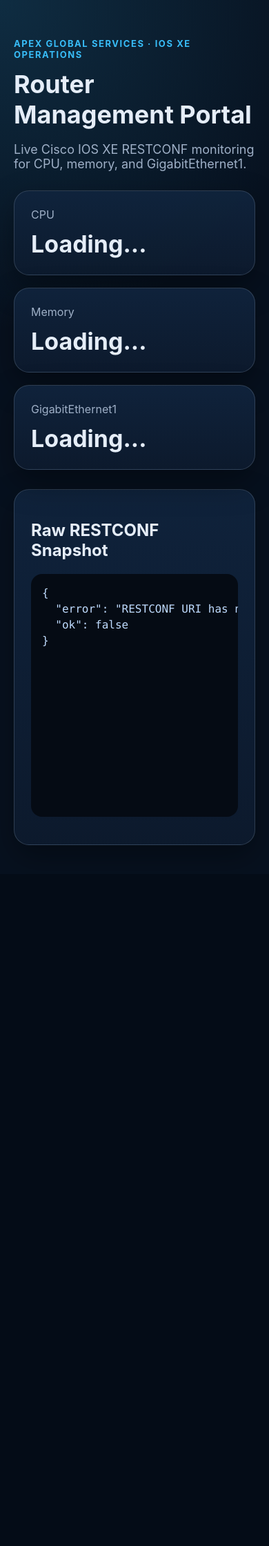
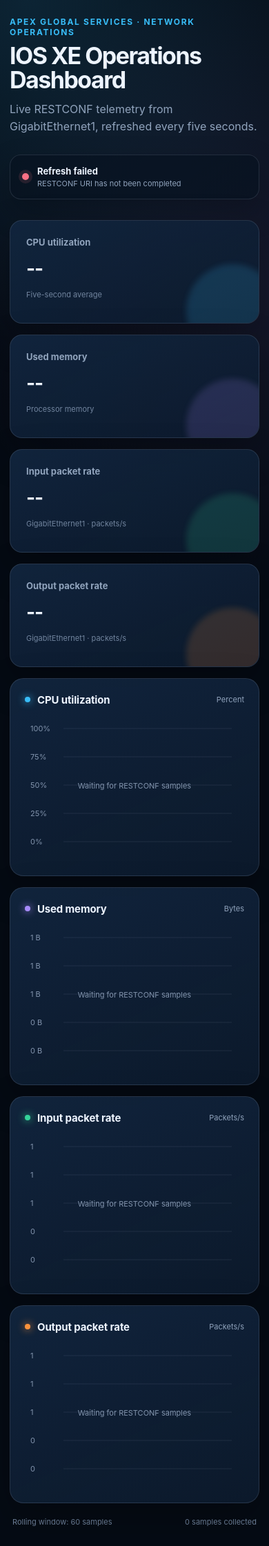
Before and after one commit to tanthanh85/CCNPAUTO_FINAL_LAB, a Flask app: page / in a window 390 px wide. Shown: the whole page at 69% size. Before the commit the page ends 1225 px from the top, so only its background shows below. Run offline with Flask 3, Linux system fonts and the light colour scheme.

Commit message:
Improve Project 2 monitoring dashboard

```diff
--- a/Project2_IOSXE_MODEL_DRIVEN/static/portal.css
+++ b/Project2_IOSXE_MODEL_DRIVEN/static/portal.css
@@ -1,90 +1,271 @@
 :root {
-  --bg: #07111f;
-  --panel: #0d1b2e;
-  --line: rgba(148, 163, 184, 0.25);
-  --text: #e5edf8;
-  --muted: #9fb0c7;
-  --accent: #38bdf8;
+  color-scheme: dark;
+  --bg: #050b14;
+  --panel: rgba(13, 27, 46, 0.88);
+  --panel-strong: #0f2036;
+  --line: rgba(148, 163, 184, 0.18);
+  --text: #edf4ff;
+  --muted: #91a4bd;
+  --cpu: #38bdf8;
+  --memory: #a78bfa;
+  --input: #34d399;
+  --output: #fb923c;
+}
+
+* {
+  box-sizing: border-box;
 }
 
 body {
   margin: 0;
   min-height: 100vh;
-  background: radial-gradient(circle at top left, rgba(56, 189, 248, 0.16), transparent 30rem), var(--bg);
+  background:
+    radial-gradient(circle at 10% 0%, rgba(56, 189, 248, 0.14), transparent 31rem),
+    radial-gradient(circle at 95% 18%, rgba(167, 139, 250, 0.1), transparent 28rem),
+    var(--bg);
   color: var(--text);
   font-family: Inter, ui-sans-serif, system-ui, -apple-system, BlinkMacSystemFont, "Segoe UI", sans-serif;
 }
 
 .shell {
-  width: min(1100px, calc(100vw - 40px));
+  width: min(1440px, calc(100vw - 48px));
   margin: 0 auto;
-  padding: 42px 0;
+  padding: 38px 0 28px;
+}
+
+.hero {
+  display: flex;
+  align-items: flex-end;
+  justify-content: space-between;
+  gap: 28px;
+  margin-bottom: 30px;
 }
 
 .eyebrow {
-  color: var(--accent);
-  font-size: 13px;
-  font-weight: 700;
-  letter-spacing: 0.12em;
+  margin: 0 0 10px;
+  color: var(--cpu);
+  font-size: 12px;
+  font-weight: 750;
+  letter-spacing: 0.14em;
   text-transform: uppercase;
 }
 
 h1 {
   margin: 0;
-  font-size: clamp(36px, 6vw, 64px);
+  font-size: clamp(34px, 5vw, 58px);
+  letter-spacing: -0.045em;
+  line-height: 1.02;
 }
 
-p {
+.subtitle {
+  max-width: 700px;
+  margin: 13px 0 0;
   color: var(--muted);
-  font-size: 18px;
+  font-size: 16px;
+  line-height: 1.55;
 }
 
-.cards {
-  display: grid;
-  grid-template-columns: repeat(3, 1fr);
-  gap: 18px;
-  margin: 28px 0;
+.connection {
+  display: flex;
+  align-items: center;
+  min-width: 245px;
+  gap: 12px;
+  padding: 15px 17px;
+  border: 1px solid var(--line);
+  border-radius: 16px;
+  background: rgba(8, 18, 32, 0.72);
+  box-shadow: 0 18px 45px rgba(0, 0, 0, 0.22);
 }
 
-.card,
-.panel {
-  border: 1px solid var(--line);
-  border-radius: 22px;
-  background: linear-gradient(180deg, rgba(16, 36, 61, 0.95), rgba(13, 27, 46, 0.95));
-  box-shadow: 0 18px 45px rgba(0, 0, 0, 0.35);
+.connection strong,
+.connection span {
+  display: block;
 }
 
-.card {
-  padding: 24px;
+.connection strong {
+  font-size: 13px;
 }
 
-.card span {
+.connection span:not(.status-dot) {
+  margin-top: 3px;
+  color: var(--muted);
+  font-size: 11px;
+}
+
+.status-dot {
+  width: 10px;
+  height: 10px;
+  flex: 0 0 auto;
+  border-radius: 999px;
+  box-shadow: 0 0 0 5px rgba(148, 163, 184, 0.09);
+}
+
+.status-dot.pending {
+  background: #94a3b8;
+}
+
+.status-dot.online {
+  background: var(--input);
+  box-shadow: 0 0 0 5px rgba(52, 211, 153, 0.12), 0 0 16px rgba(52, 211, 153, 0.48);
+}
+
+.status-dot.error {
+  background: #fb7185;
+  box-shadow: 0 0 0 5px rgba(251, 113, 133, 0.12);
+}
+
+.summary-grid,
+.chart-grid {
+  display: grid;
+  grid-template-columns: repeat(4, minmax(0, 1fr));
+  gap: 16px;
+}
+
+.summary-grid {
+  margin-bottom: 16px;
+}
+
+.summary-card,
+.chart-card {
+  position: relative;
+  overflow: hidden;
+  border: 1px solid var(--line);
+  background: linear-gradient(155deg, rgba(17, 37, 62, 0.96), var(--panel));
+  box-shadow: 0 20px 55px rgba(0, 0, 0, 0.27);
+}
+
+.summary-card {
+  min-height: 150px;
+  padding: 23px;
+  border-radius: 18px;
+}
+
+.summary-card::after {
+  position: absolute;
+  right: -30px;
+  bottom: -50px;
+  width: 135px;
+  height: 135px;
+  border-radius: 50%;
+  content: "";
+  filter: blur(4px);
+  opacity: 0.16;
+}
+
+.summary-card.cpu::after { background: var(--cpu); }
+.summary-card.memory::after { background: var(--memory); }
+.summary-card.input::after { background: var(--input); }
+.summary-card.output::after { background: var(--output); }
+
+.summary-label {
   display: block;
   color: var(--muted);
-  margin-bottom: 12px;
+  font-size: 13px;
+  font-weight: 650;
 }
 
-.card strong {
-  font-size: 34px;
+.summary-card strong {
+  position: relative;
+  z-index: 1;
+  display: block;
+  margin: 13px 0 9px;
+  font-size: clamp(28px, 3vw, 40px);
+  letter-spacing: -0.035em;
 }
 
-.panel {
-  padding: 24px;
+.summary-card small {
+  position: relative;
+  z-index: 1;
+  color: #71849e;
+  font-size: 11px;
 }
 
-pre {
-  overflow: auto;
-  min-height: 320px;
-  padding: 16px;
-  border-radius: 16px;
-  background: #050b14;
-  color: #bfdbfe;
-  font-family: "Cascadia Code", Consolas, Monaco, monospace;
-  line-height: 1.45;
+.chart-grid {
+  grid-template-columns: repeat(2, minmax(0, 1fr));
 }
 
-@media (max-width: 850px) {
-  .cards {
+.chart-card {
+  padding: 21px;
+  border-radius: 20px;
+}
+
+.chart-heading {
+  display: flex;
+  align-items: center;
+  justify-content: space-between;
+  margin-bottom: 14px;
+}
+
+.chart-heading > div {
+  display: flex;
+  align-items: center;
+  gap: 10px;
+}
+
+.chart-heading h2 {
+  margin: 0;
+  font-size: 15px;
+  letter-spacing: -0.01em;
+}
+
+.chart-heading > span {
+  color: var(--muted);
+  font-size: 11px;
+}
+
+.metric-dot {
+  width: 8px;
+  height: 8px;
+  border-radius: 50%;
+}
+
+.cpu-dot { background: var(--cpu); box-shadow: 0 0 12px var(--cpu); }
+.memory-dot { background: var(--memory); box-shadow: 0 0 12px var(--memory); }
+.input-dot { background: var(--input); box-shadow: 0 0 12px var(--input); }
+.output-dot { background: var(--output); box-shadow: 0 0 12px var(--output); }
+
+canvas {
+  display: block;
+  width: 100%;
+  height: 230px;
+  border-radius: 12px;
+}
+
+footer {
+  display: flex;
+  justify-content: space-between;
+  padding: 20px 4px 0;
+  color: #71849e;
+  font-size: 11px;
+}
+
+@media (max-width: 1050px) {
+  .summary-grid {
+    grid-template-columns: repeat(2, minmax(0, 1fr));
+  }
+}
+
+@media (max-width: 760px) {
+  .shell {
+    width: min(100% - 28px, 680px);
+    padding-top: 24px;
+  }
+
+  .hero {
+    align-items: stretch;
+    flex-direction: column;
+  }
+
+  .connection {
+    width: 100%;
+  }
+
+  .chart-grid,
+  .summary-grid {
     grid-template-columns: 1fr;
   }
+
+  canvas {
+    height: 210px;
+  }
 }
--- a/Project2_IOSXE_MODEL_DRIVEN/templates_flask/portal.html
+++ b/Project2_IOSXE_MODEL_DRIVEN/templates_flask/portal.html
@@ -3,57 +3,335 @@
 <head>
   <meta charset="utf-8">
   <meta name="viewport" content="width=device-width, initial-scale=1">
-  <title>IOS XE Management Portal</title>
+  <title>IOS XE Operations Dashboard</title>
   <link rel="stylesheet" href="{{ url_for('static', filename='portal.css') }}">
 </head>
 <body>
   <main class="shell">
-    <section class="hero">
-      <p class="eyebrow">Apex Global Services · IOS XE Operations</p>
-      <h1>Router Management Portal</h1>
-      <p>Live Cisco IOS XE RESTCONF monitoring for CPU, memory, and GigabitEthernet1.</p>
-    </section>
+    <header class="hero">
+      <div>
+        <p class="eyebrow">Apex Global Services · Network Operations</p>
+        <h1>IOS XE Operations Dashboard</h1>
+        <p class="subtitle">
+          Live RESTCONF telemetry from GigabitEthernet1, refreshed every five seconds.
+        </p>
+      </div>
+      <div class="connection">
+        <span id="status-dot" class="status-dot pending"></span>
+        <div>
+          <strong id="status-text">Connecting</strong>
+          <span id="last-update">Waiting for the first sample</span>
+        </div>
+      </div>
+    </header>
 
-    <section class="cards">
-      <article class="card">
-        <span>CPU</span>
-        <strong id="cpu">Loading...</strong>
+    <section class="summary-grid" aria-label="Current metric values">
+      <article class="summary-card cpu">
+        <span class="summary-label">CPU utilization</span>
+        <strong id="cpu-value">--</strong>
+        <small>Five-second average</small>
       </article>
-      <article class="card">
-        <span>Memory</span>
-        <strong id="memory">Loading...</strong>
+      <article class="summary-card memory">
+        <span class="summary-label">Used memory</span>
+        <strong id="memory-value">--</strong>
+        <small>Processor memory</small>
       </article>
-      <article class="card">
-        <span>GigabitEthernet1</span>
-        <strong id="interface">Loading...</strong>
+      <article class="summary-card input">
+        <span class="summary-label">Input packet rate</span>
+        <strong id="input-value">--</strong>
+        <small>GigabitEthernet1 · packets/s</small>
+      </article>
+      <article class="summary-card output">
+        <span class="summary-label">Output packet rate</span>
+        <strong id="output-value">--</strong>
+        <small>GigabitEthernet1 · packets/s</small>
       </article>
     </section>
 
-    <section class="panel">
-      <h2>Raw RESTCONF Snapshot</h2>
-      <pre id="raw">Waiting for data...</pre>
+    <section class="chart-grid" aria-label="Metric history">
+      <article class="chart-card">
+        <div class="chart-heading">
+          <div>
+            <span class="metric-dot cpu-dot"></span>
+            <h2>CPU utilization</h2>
+          </div>
+          <span>Percent</span>
+        </div>
+        <canvas id="cpu-chart" aria-label="CPU utilization history"></canvas>
+      </article>
+
+      <article class="chart-card">
+        <div class="chart-heading">
+          <div>
+            <span class="metric-dot memory-dot"></span>
+            <h2>Used memory</h2>
+          </div>
+          <span>Bytes</span>
+        </div>
+        <canvas id="memory-chart" aria-label="Used memory history"></canvas>
+      </article>
+
+      <article class="chart-card">
+        <div class="chart-heading">
+          <div>
+            <span class="metric-dot input-dot"></span>
+            <h2>Input packet rate</h2>
+          </div>
+          <span>Packets/s</span>
+        </div>
+        <canvas id="input-chart" aria-label="Input packet rate history"></canvas>
+      </article>
+
+      <article class="chart-card">
+        <div class="chart-heading">
+          <div>
+            <span class="metric-dot output-dot"></span>
+            <h2>Output packet rate</h2>
+          </div>
+          <span>Packets/s</span>
+        </div>
+        <canvas id="output-chart" aria-label="Output packet rate history"></canvas>
+      </article>
     </section>
+
+    <footer>
+      <span>Rolling window: 60 samples</span>
+      <span id="sample-count">0 samples collected</span>
+    </footer>
   </main>
 
   <script>
-    async function refreshMetrics() {
-      const raw = document.querySelector("#raw");
-      try {
-        const response = await fetch("/api/metrics");
-        const payload = await response.json();
-        raw.textContent = JSON.stringify(payload, null, 2);
-        if (payload.ok) {
-          document.querySelector("#cpu").textContent = payload.data.cpu.value ?? "No numeric value";
-          document.querySelector("#memory").textContent = payload.data.memory.value ?? "No numeric value";
-          document.querySelector("#interface").textContent = payload.data.gigabit_ethernet_1.value ?? "No numeric value";
+    const MAX_SAMPLES = 60;
+
+    const colors = {
+      cpu: "#38bdf8",
+      memory: "#a78bfa",
+      input: "#34d399",
+      output: "#fb923c",
+    };
+
+    function formatNumber(value, digits = 1) {
+      if (value === null || value === undefined || Number.isNaN(Number(value))) {
+        return "--";
+      }
+      return Number(value).toLocaleString(undefined, {
+        maximumFractionDigits: digits,
+      });
+    }
+
+    function formatBytes(value) {
+      if (value === null || value === undefined || Number.isNaN(Number(value))) {
+        return "--";
+      }
+      const units = ["B", "KiB", "MiB", "GiB", "TiB"];
+      let amount = Number(value);
+      let unit = 0;
+      while (amount >= 1024 && unit < units.length - 1) {
+        amount /= 1024;
+        unit += 1;
+      }
+      return `${amount.toFixed(unit === 0 ? 0 : 1)} ${units[unit]}`;
+    }
+
+    class LineChart {
+      constructor(canvas, color, valueFormatter, fixedMaximum = null) {
+        this.canvas = canvas;
+        this.context = canvas.getContext("2d");
+        this.color = color;
+        this.valueFormatter = valueFormatter;
+        this.fixedMaximum = fixedMaximum;
+        this.samples = [];
+        this.labels = [];
+        new ResizeObserver(() => this.draw()).observe(canvas);
+      }
+
+      add(value, timestamp) {
+        const numeric = value === null || value === undefined ? null : Number(value);
+        this.samples.push(Number.isFinite(numeric) ? numeric : null);
+        this.labels.push(timestamp);
+        if (this.samples.length > MAX_SAMPLES) {
+          this.samples.shift();
+          this.labels.shift();
         }
-      } catch (error) {
-        raw.textContent = `Failed to refresh metrics: ${error}`;
+        this.draw();
+      }
+
+      draw() {
+        const rect = this.canvas.getBoundingClientRect();
+        if (!rect.width || !rect.height) return;
+
+        const ratio = window.devicePixelRatio || 1;
+        this.canvas.width = Math.round(rect.width * ratio);
+        this.canvas.height = Math.round(rect.height * ratio);
+        const ctx = this.context;
+        ctx.setTransform(ratio, 0, 0, ratio, 0, 0);
+
+        const width = rect.width;
+        const height = rect.height;
+        const padding = { top: 18, right: 18, bottom: 28, left: 56 };
+        const plotWidth = width - padding.left - padding.right;
+        const plotHeight = height - padding.top - padding.bottom;
+        ctx.clearRect(0, 0, width, height);
+
+        const valid = this.samples.filter((value) => value !== null);
+        const observedMaximum = valid.length ? Math.max(...valid) : 0;
+        const maximum = this.fixedMaximum || Math.max(observedMaximum * 1.15, 1);
+
+        ctx.font = "11px Inter, system-ui, sans-serif";
+        ctx.fillStyle = "#8294ad";
+        ctx.strokeStyle = "rgba(148, 163, 184, 0.14)";
+        ctx.lineWidth = 1;
+
+        for (let row = 0; row <= 4; row += 1) {
+          const y = padding.top + (plotHeight * row) / 4;
+          ctx.beginPath();
+          ctx.moveTo(padding.left, y);
+          ctx.lineTo(width - padding.right, y);
+          ctx.stroke();
+          const label = this.valueFormatter(maximum * (1 - row / 4));
+          ctx.fillText(label, 8, y + 4);
+        }
+
+        if (!this.samples.length) {
+          ctx.fillStyle = "#8294ad";
+          ctx.textAlign = "center";
+          ctx.fillText("Waiting for RESTCONF samples", width / 2, height / 2);
+          ctx.textAlign = "left";
+          return;
+        }
+
+        const xAt = (index) => padding.left + (
+          this.samples.length === 1 ? plotWidth : (plotWidth * index) / (this.samples.length - 1)
+        );
+        const yAt = (value) => padding.top + plotHeight - (value / maximum) * plotHeight;
+
+        const gradient = ctx.createLinearGradient(0, padding.top, 0, height - padding.bottom);
+        gradient.addColorStop(0, `${this.color}45`);
+        gradient.addColorStop(1, `${this.color}00`);
+
+        ctx.beginPath();
+        let firstPoint = null;
+        let lastPoint = null;
+        this.samples.forEach((value, index) => {
+          if (value === null) return;
+          const point = { x: xAt(index), y: yAt(value) };
+          if (!firstPoint) {
+            firstPoint = point;
+            ctx.moveTo(point.x, point.y);
+          } else {
+            ctx.lineTo(point.x, point.y);
+          }
+          lastPoint = point;
+        });
+
+        if (firstPoint && lastPoint) {
+          ctx.lineTo(lastPoint.x, height - padding.bottom);
+          ctx.lineTo(firstPoint.x, height - padding.bottom);
+          ctx.closePath();
+          ctx.fillStyle = gradient;
+          ctx.fill();
+        }
+
+        ctx.beginPath();
+        firstPoint = null;
+        this.samples.forEach((value, index) => {
+          if (value === null) return;
+          const x = xAt(index);
+          const y = yAt(value);
+          if (!firstPoint) {
+            firstPoint = { x, y };
+            ctx.moveTo(x, y);
+          } else {
+            ctx.lineTo(x, y);
+          }
+        });
+        ctx.strokeStyle = this.color;
+        ctx.lineWidth = 2.5;
+        ctx.lineJoin = "round";
+        ctx.lineCap = "round";
+        ctx.stroke();
+
+        const firstLabel = this.labels[0];
+        const lastLabel = this.labels[this.labels.length - 1];
+        ctx.fillStyle = "#8294ad";
+        ctx.textAlign = "left";
+        ctx.fillText(firstLabel, padding.left, height - 8);
+        ctx.textAlign = "right";
+        ctx.fillText(lastLabel, width - padding.right, height - 8);
+        ctx.textAlign = "left";
       }
     }
 
+    const charts = {
+      cpu: new LineChart(
+        document.querySelector("#cpu-chart"), colors.cpu,
+        (value) => `${Math.round(value)}%`, 100,
+      ),
+      memory: new LineChart(
+        document.querySelector("#memory-chart"), colors.memory, formatBytes,
+      ),
+      input: new LineChart(
+        document.querySelector("#input-chart"), colors.input,
+        (value) => formatNumber(value, 0),
+      ),
+      output: new LineChart(
+        document.querySelector("#output-chart"), colors.output,
+        (value) => formatNumber(value, 0),
+      ),
+    };
+
+    let sampleCount = 0;
+
+    function setStatus(state, message) {
+      const dot = document.querySelector("#status-dot");
+      dot.className = `status-dot ${state}`;
+      document.querySelector("#status-text").textContent = message;
+    }
+
+    async function refreshMetrics() {
+      try {
+        const response = await fetch("/api/metrics", { cache: "no-store" });
+        const payload = await response.json();
+        if (!response.ok || !payload.ok) {
+          throw new Error(payload.error || `HTTP ${response.status}`);
+        }
+
+        const data = payload.data;
+        const timestamp = new Date(data.timestamp);
+        const timeLabel = timestamp.toLocaleTimeString([], {
+          hour: "2-digit", minute: "2-digit", second: "2-digit",
+        });
+        const cpu = data.cpu.value;
+        const memory = data.memory.value;
+        const input = data.gigabit_ethernet_1.input_rate;
+        const output = data.gigabit_ethernet_1.output_rate;
+
+        document.querySelector("#cpu-value").textContent =
+          cpu === null ? "--" : `${formatNumber(cpu)}%`;
+        document.querySelector("#memory-value").textContent = formatBytes(memory);
+        document.querySelector("#input-value").textContent = formatNumber(input, 0);
+        document.querySelector("#output-value").textContent = formatNumber(output, 0);
+
+        charts.cpu.add(cpu, timeLabel);
+        charts.memory.add(memory, timeLabel);
+        charts.input.add(input, timeLabel);
+        charts.output.add(output, timeLabel);
+
+        sampleCount += 1;
+        document.querySelector("#sample-count").textContent =
+          `${sampleCount} sample${sampleCount === 1 ? "" : "s"} collected`;
+        document.querySelector("#last-update").textContent = `Updated ${timeLabel}`;
+        setStatus("online", "RESTCONF connected");
+      } catch (error) {
+        setStatus("error", "Refresh failed");
+        document.querySelector("#last-update").textContent = error.message;
+      } finally {
+        window.setTimeout(refreshMetrics, 5000);
+      }
+    }
+
+    Object.values(charts).forEach((chart) => chart.draw());
     refreshMetrics();
-    setInterval(refreshMetrics, 5000);
   </script>
 </body>
 </html>
```
Also changed, not shown: Project2_IOSXE_MODEL_DRIVEN/Project2.md (+8 -6 lines), Project2_IOSXE_MODEL_DRIVEN/scripts/grade_project2.py (+6 -2 lines), Project2_IOSXE_MODEL_DRIVEN/src/restconf_monitor.py (+27 -10 lines).
